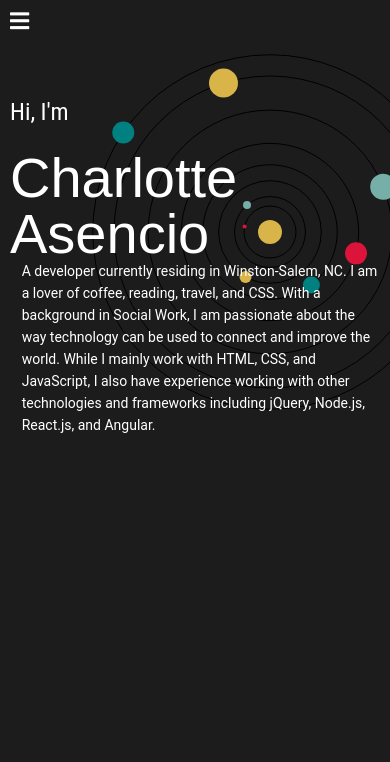
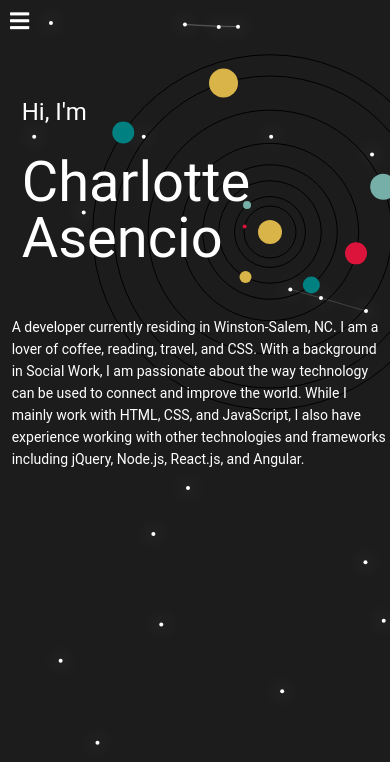
Before and after one commit to charlotteasencio/personalPortfolio, a website: page public/index.html in a window 390 px wide. Shown: the top 762 px of the page. Drawn offline with nearby package versions, Linux system fonts and the light colour scheme.

Commit message:
add lines and new stars

```diff
--- a/public/assets/css/styles.css
+++ b/public/assets/css/styles.css
@@ -13,10 +13,6 @@
     visibility: hidden;
 }
 
-/*#menuButton:hover {
-    color: #dc143c;
-    transition: 1s;
-}*/
 
 #fullMenu.hidden {
     width: 0px;
@@ -150,71 +146,30 @@
     background: rgb(28, 28, 28);
 }
 
-.section1 h1 {
-    font-family: 'Fjalla One', sans-serif;
-    font-size: 86px;
-    margin-bottom: 40px;
+#section1Content {
+    position: absolute;
+    display: flex;
+    flex-direction: column;
     color: white;
-    position: absolute;
-    z-index: 100;
-    border-radius: 10px;
-    top: 150px;
-    margin-left: 3%
+    font-family: 'Roboto', sans-serif;
+    top: 100px;
+    margin-left: 3%;
 }
 
-.section1 h1:hover {
-    color: gray;
-    transition: 2s;
-    cursor: default;
+#section1Content h2 {
+    font-size: 34px;
+    margin-bottom: 30px;
 }
 
-.section1 h2 {
-    color: white;
-    font-family: 'Roboto Condensed', sans-serif;
-    font-size: 34px;
-    cursor: default;
-    margin-bottom: 20px;
-    position: absolute;
-    z-index: 100;
-    top: 100px;
-    margin-left: 5px;
-    margin-left: 3%
+#section1Content h1 {
+    font-size: 86px;
+    margin-bottom: 50px;
 }
 
-.section1 h2:hover {
-    color: #dc143c;
-    transition: 2s;
-}
-
-#section1DownArrow {
-    font-size: 44px;
-    color: #dc143c;
-    position: relative;
-    z-index: 1000;
-}
-
-#section1DownArrow:hover {
-    color: grey;
-}
-
-#contentDiv {
-    text-align: center;
-    flex-grow: 1;
-}
-
-.section1 p {
-    color: white;
-    font-family: 'Roboto', sans-serif;
+#section1Content p {
     font-size: 18px;
-    text-align: left;
+    line-height: 26px;
     max-width: 700px;
-    padding: 10px;
-    line-height: 26px;
-    cursor: default;
-    position: absolute;
-    z-index: 100;
-    top: 320px;
-    margin-left: 3%
 }
 
 @media only screen and (max-width: 660px) {
@@ -222,17 +177,17 @@
         margin-left: 0px;
     }
 
-    #heading1 {
+    #section1Content h2 {
         font-size: 24px;
         margin-left: 10px;
     }
 
-    #heading2 {
+    #section1Content h1{
         font-size: 56px;
         margin-left: 10px;
     }
 
-    .section1 p {
+    #section1Content p {
         font-size: 14px;
         line-height: 22px;
         top: 250px;
@@ -244,17 +199,17 @@
         height: 500px;
     }
 
-    #heading1 {
+    #section1Content h2 {
         font-size: 24px;
         margin-left: 10px;
     }
 
-    #heading2 {
+    #section1Content h1 {
         font-size: 56px;
         margin-left: 10px;
     }
 
-    .section1 p {
+    #section1Content p {
         font-size: 14px;
         line-height: 22px;
         top: 250px;
--- a/public/assets/js/script.js
+++ b/public/assets/js/script.js
@@ -140,6 +140,19 @@ function Circle(x, y, radius, color) {
             if(findDistance(this.x,this.y, circleArray[i].x, circleArray[i].y) - this.radius * 2 < 0) {
                 collision(this, circleArray[i]);
             }
+
+            if(findDistance(this.x, this.y, circleArray[i].x, circleArray[i].y) - this.radius * 2 < 50) {
+                c.save();
+                c.beginPath();
+                c.strokeStyle = "rgba(255, 255, 255, 0.3)"
+                c.shadowColor = '#e3eaef'
+                c.lineWidth = 0.3
+                c.moveTo(this.x, this.y);
+                c.lineTo(circleArray[i].x, circleArray[i].y);
+                c.stroke()
+                c.restore();
+            }
+
         }
 
         //keep things from going off sides
@@ -390,7 +403,7 @@ function init() {
     }
 
     if (canvas.height < 500 || canvas.width < 700) {
-        makeCircles(0)
+        makeCircles(20)
     } else if (canvas.height < 800 || canvas.width < 900) {
         makeCircles(60)
     } else {
--- a/public/index.html
+++ b/public/index.html
@@ -26,11 +26,14 @@
     </div>
 
     <div class="section1" id="section1">
-        <h2 id="heading1">Hi, I'm</h2>
-        <h1 id="heading2">Charlotte Asencio</h1>
-        <div id="headerP"><p id="heading3">A developer currently residing in Winston-Salem, NC. I am a lover of coffee, reading, travel, and CSS. With a background in Social Work,
-                I am passionate about the way technology can be used to connect and improve the world. While I mainly work with HTML, CSS, and JavaScript,
-                I also have experience working with other technologies and frameworks including jQuery, Node.js, React.js, and Angular.</p></div>
+        <div id="section1Content">
+            <h2 id="heading1">Hi, I'm</h2>
+            <h1 id="heading2">Charlotte Asencio</h1>
+            <div id="headerP"><p id="heading3">A developer currently residing in Winston-Salem, NC. I am a lover of coffee, reading, travel, and CSS. With a background in Social Work,
+                    I am passionate about the way technology can be used to connect and improve the world. While I mainly work with HTML, CSS, and JavaScript,
+                    I also have experience working with other technologies and frameworks including jQuery, Node.js, React.js, and Angular.</p>
+            </div>
+        </div>
         <canvas></canvas>
     </div>
 
```
